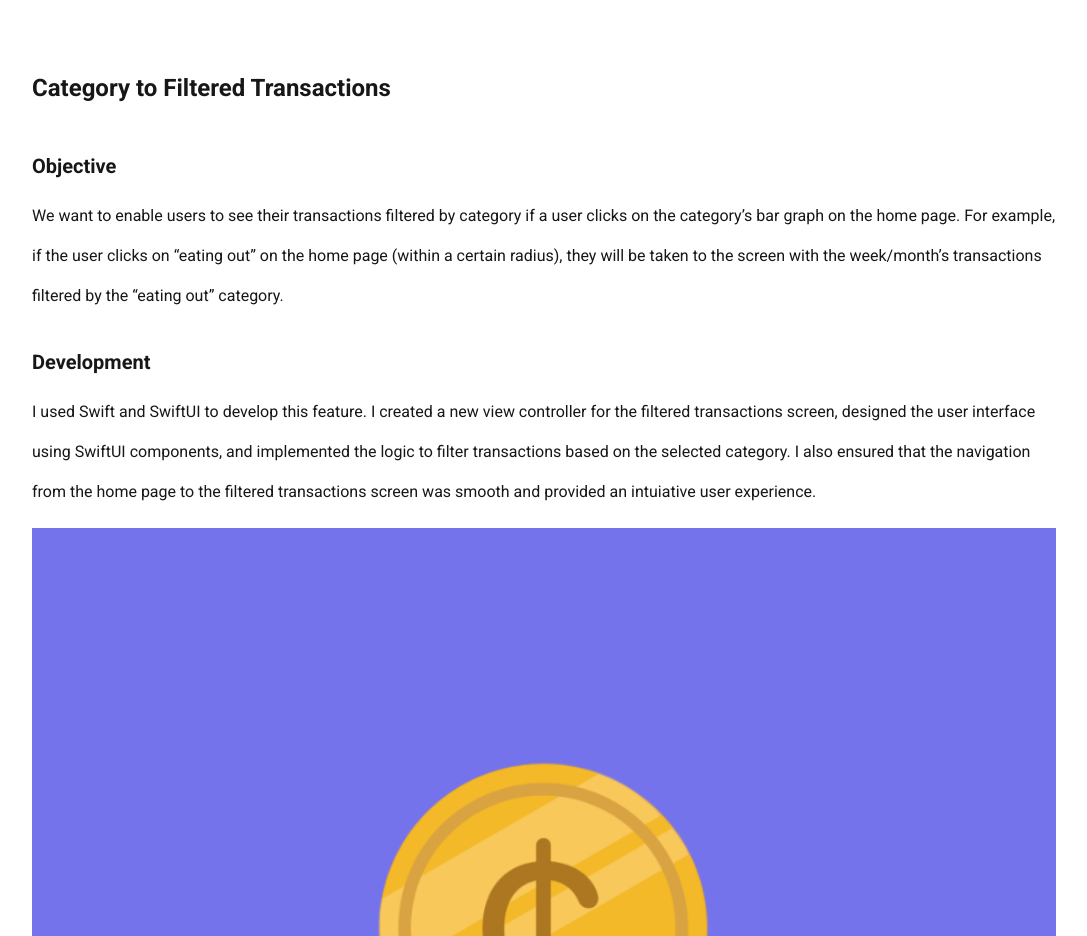
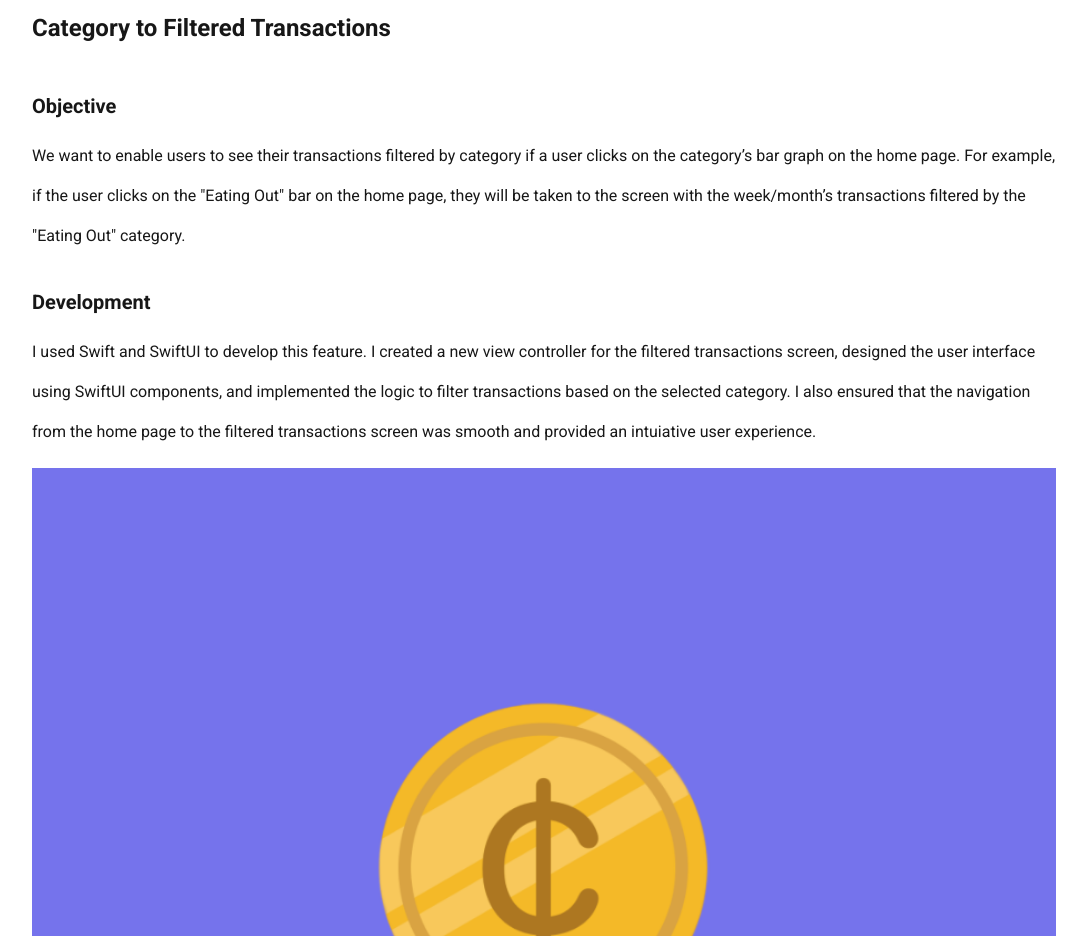
Before and after one commit to charlottetsui/my-portfolio, a Next.js app: page /work/centible in a window 1280 px wide. Shown: the part 1800-2736 px from the top of the page, without its empty margins (96-1183 px from the left). Built offline with nearby package versions, Linux system fonts and the light colour scheme.

Commit message:
Fix linting issues

```diff
--- a/src/app/layout.tsx
+++ b/src/app/layout.tsx
@@ -36,7 +36,7 @@ export default function RootLayout({
           <>
             <Navbar />
             <AnimatePresence mode="wait">
-              <div key={pathname} className="mx-32 my-50">
+              <div key={pathname} className="mx-32 my-35">
                 {children}
               </div>
             </AnimatePresence>
--- a/src/app/page.tsx
+++ b/src/app/page.tsx
@@ -11,7 +11,7 @@ export default function Home() {
           <div className="flex flex-row justify-between mb-50">
             <div className="flex flex-col max-w-2xl">
               <p className="text-5xl font-bold mb-4">
-                Hi there, I'm Charlotte!
+                {"Hi there, Im Charlotte!"}
               </p>
               <p className="text-gray-600 mb-8 leading-12 text-2xl">
                 A student and software developer at the University of North
--- a/src/app/work/campusnav/page.tsx
+++ b/src/app/work/campusnav/page.tsx
@@ -27,8 +27,8 @@ export default function CampusNavPage() {
             data.
           </p>
           <p>
-            This app was developed as my final project for App Team Carolina's
-            iOS Apprenticeship program.
+            This app was developed as my final project for App Team
+            Carolina&apos;s iOS Apprenticeship program.
           </p>
         </div>
       </div>
@@ -87,8 +87,8 @@ export default function CampusNavPage() {
           hours when foot traffic is high. This led me to the question:
         </p>
         <p className="text-center italic my-4 text-[#6599c2]">
-          "How can I make scheduling and navigating classes on campus easier and
-          more efficient for students?"
+          &quot;How can I make scheduling and navigating classes on campus easier and
+          more efficient for students?&quot;
         </p>
       </div>
       <div className="flex flex-col gap-4 my-8 leading-10 mb-4">
--- a/src/app/work/centible/page.tsx
+++ b/src/app/work/centible/page.tsx
@@ -70,10 +70,9 @@ export default function CentiblePage() {
             <p>
               We want to enable users to see their transactions filtered by
               category if a user clicks on the category’s bar graph on the home
-              page. For example, if the user clicks on “eating out” on the home
-              page (within a certain radius), they will be taken to the screen
-              with the week/month’s transactions filtered by the “eating out”
-              category.
+              page. For example, if the user clicks on the &quot;Eating Out&quot; bar on
+              the home page, they will be taken to the screen with the
+              week/month’s transactions filtered by the &quot;Eating Out&quot; category.
             </p>
           </div>
           <div className="flex flex-col gap-4">
--- a/src/app/work/sas/page.tsx
+++ b/src/app/work/sas/page.tsx
@@ -87,7 +87,8 @@ export default function SASPage() {
               The process of building SCOUT began with conducting thorough user
               research to understand stakeholder needs. We then identified key
               data points and target consumers, and designed a wire-framed
-              prototype to visualize the tool's core functionality and workflow.
+              prototype to visualize the tool&apos;s core functionality and
+              workflow.
             </p>
           </div>
           <div className="flex flex-row gap-4 my-4 leading-10">
--- a/src/components/Navbar.tsx
+++ b/src/components/Navbar.tsx
@@ -1,16 +1,18 @@
+import Link from "next/link";
+
 export default function Navbar() {
   return (
     <nav className="w-full text-gray-500 flex justify-between items-center bg-white sticky top-0 z-50 py-8 px-32">
-      <a href="/" className="hover:text-black">
+      <Link href="/" className="hover:text-black">
         Charlotte Tsui
-      </a>
+      </Link>
       <div className="space-x-6">
-        <a href="/#work" className="hover:text-black">
+        <Link href="/#work" className="hover:text-black">
           Work
-        </a>
-        <a href="#about" className="hover:text-black">
+        </Link>
+        <Link href="/" className="hover:text-black">
           About
-        </a>
+        </Link>
         <a
           href="/images/CharlotteTsui_Resume_2025.pdf"
           target="_blank"
```
